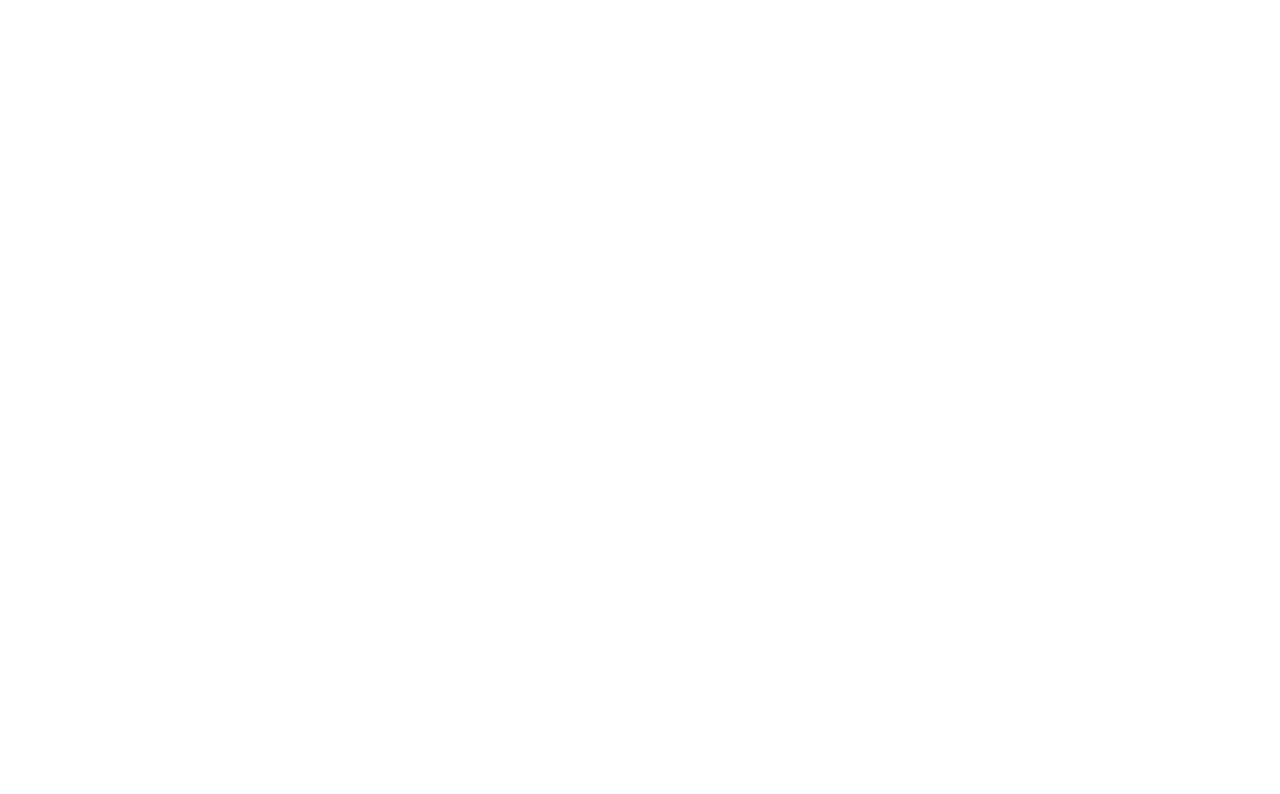
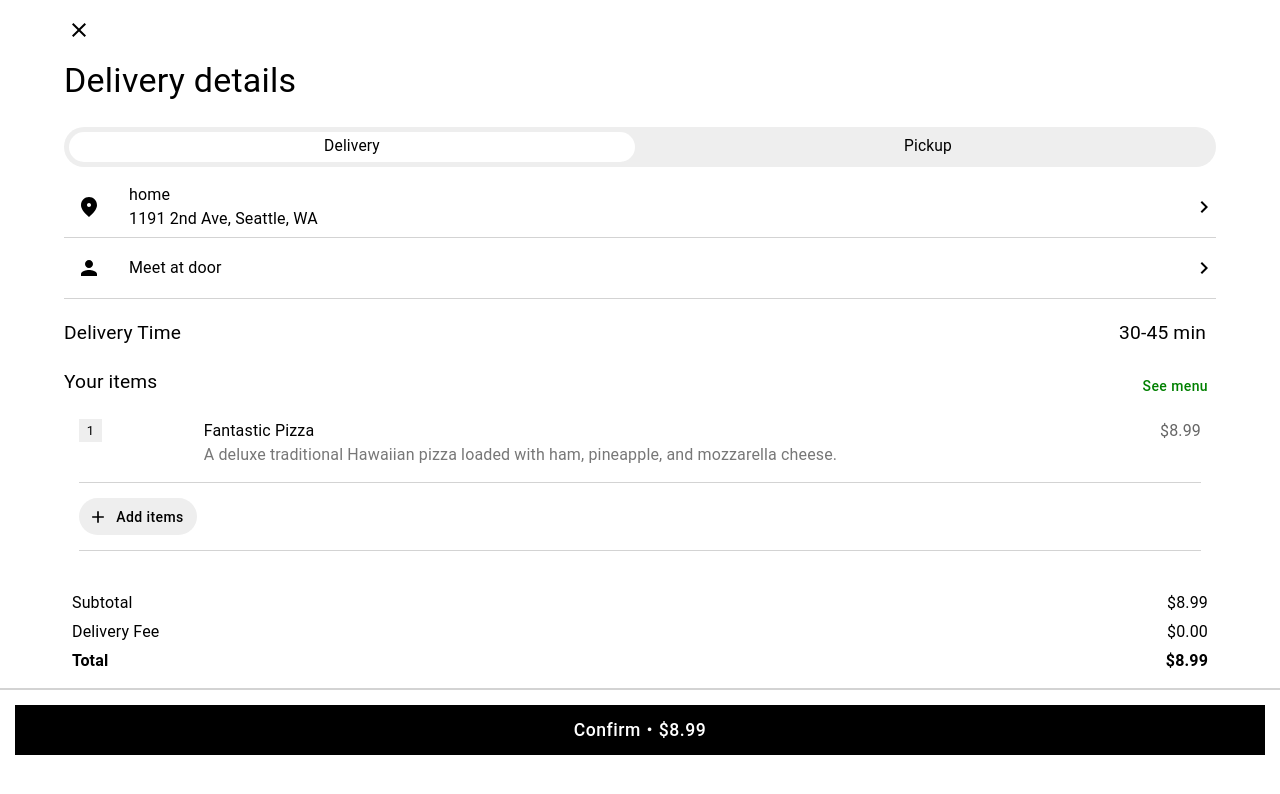
Before and after one commit to ytsujiii/foobar-eats, a React (Create React App) app in the folder frontend/: page /delivery in a window 1280 px wide. Before the commit this address had no page. Shown: the top 794 px of the page. Built offline with nearby package versions, Linux system fonts and the light colour scheme; the HTML template or start-up script is replaced by a standard one.

Commit message:
feat: 支払い確認画面

```diff
--- a/frontend/src/App.tsx
+++ b/frontend/src/App.tsx
@@ -1,6 +1,7 @@
 import { ThemeProvider } from "@mui/material";
 import React from "react";
 import { BrowserRouter, Route, Routes } from "react-router-dom";
+import DeliveryDetailPage from "./pages/DeliveryDetailPage";
 import ItemDetailPage from "./pages/ItemDetailPage";
 import ItemListPage from "./pages/ItemListPage";
 import THEME from "./theme";
@@ -13,6 +14,7 @@
           <Routes>
             <Route path="/items" element={<ItemListPage />} />
             <Route path="/items/:itemId" element={<ItemDetailPage />} />
+            <Route path="/delivery" element={<DeliveryDetailPage />} />
           </Routes>
         </ThemeProvider>
       </BrowserRouter>
--- a/frontend/src/components/CartView.tsx
+++ b/frontend/src/components/CartView.tsx
@@ -5,10 +5,11 @@
 interface Props {
   visible: boolean;
   setVisible: React.Dispatch<React.SetStateAction<boolean>>;
+  onProceed: () => void;
 }
 
 const CartView = (props: Props): React.ReactElement => {
-  const { visible, setVisible } = props;
+  const { visible, setVisible, onProceed } = props;
 
   const displayAttribute = useMemo<"inline-block" | "none">(() => {
     return visible ? "inline-block" : "none";
@@ -38,7 +39,9 @@
           <Typography className={styles["subtotal-value"]}>$8.99</Typography>
         </div>
         <div className={styles["go-to-checkout-button-wrapper"]}>
-          <Button className={styles["go-to-checkout-button"]}>Go to checkout</Button>
+          <Button onClick={onProceed} className={styles["go-to-checkout-button"]}>
+            Go to checkout
+          </Button>
         </div>
       </Box>
     </>
--- a/frontend/src/components/ReceiptToggle.tsx
+++ b/frontend/src/components/ReceiptToggle.tsx
@@ -5,7 +5,7 @@
 
 const ReceiptToggle = (props: ToggleButtonGroupProps): React.ReactElement => {
   const { className, ...restProps } = props;
-  const [alignment, setAlignment] = React.useState("web");
+  const [alignment, setAlignment] = React.useState("delivery");
 
   const handleChange = (event: React.MouseEvent<HTMLElement>, newAlignment: string) => {
     setAlignment(newAlignment);
--- /dev/null
+++ b/frontend/src/pages/DeliveryDetailPage.module.scss
@@ -0,0 +1,179 @@
+$footer-height: 110px;
+
+.container {
+  padding-top: 15px;
+  height: calc(100vh - #{$footer-height});
+  overflow-y: scroll;
+
+  .cancel-button-row {
+    .cancel-button {
+      color: black;
+      width: 30px;
+      height: 30px;
+    }
+  }
+
+  .title {
+    margin: 15px 0;
+  }
+
+  .toggle-button-group {
+    height: 40px;
+    margin: 10px 0;
+
+    .toggle-button {
+      text-transform: none;
+      margin: 5px;
+      display: flex;
+      flex-direction: column;
+
+      .receipt {
+        color: black;
+        font-size: 1.2em;
+      }
+    }
+  }
+
+  .delivery-option-row {
+    display: flex;
+    justify-content: space-between;
+    align-items: center;
+    height: 40px;
+    border-bottom: 1px solid lightgray;
+    padding: 10px 0;
+
+    .leading-icon {
+      width: 50px;
+    }
+
+    .delivery-option-container {
+      flex: auto;
+      padding-left: 15px;
+    }
+  }
+
+  .delivery-time-row {
+    margin: 20px 0;
+    display: flex;
+    justify-content: space-between;
+    padding-right: 10px;
+
+    .label {
+      font-size: 1.2em;
+    }
+
+    .value {
+      font-size: 1.2em;
+    }
+  }
+
+  .items-label-row {
+    display: flex;
+    flex-direction: row;
+    justify-content: space-between;
+    margin-top: 10px;
+
+    .label {
+      font-size: 1.2em;
+    }
+
+    .see-menu-button {
+      color: green;
+      text-transform: none;
+    }
+  }
+
+  .menu-list {
+    .menu {
+      display: flex;
+      margin: 0 15px;
+      padding: 15px 0;
+      border-bottom: lightgray 1px solid;
+
+      .count-label-wrapper {
+        flex: 1;
+
+        .count-label {
+          background-color: #eee;
+          color: black;
+          width: 23px;
+          height: 23px;
+          font-size: 0.8em;
+          display: flex;
+          justify-content: center;
+          align-items: center;
+        }
+      }
+
+      .abstract-wrapper {
+        flex: 7;
+
+        .detail {
+          color: #777;
+        }
+      }
+
+      .price {
+        flex: 1;
+        width: 60px;
+        color: #666;
+        text-align: end;
+      }
+    }
+
+    .add-item-button-row {
+      margin: 0 15px;
+      padding: 15px 0;
+      border-bottom: lightgray 1px solid;
+
+      .add-item-button {
+        color: black;
+        background-color: #eee;
+        height: 37px;
+        width: 118px;
+        border-radius: 20px;
+        text-transform: none;
+      }
+    }
+  }
+
+  .fee-detail {
+    margin: 40px 0 80px;
+    padding: 0 8px;
+
+    .fee-row {
+      display: flex;
+      justify-content: space-between;
+      margin: 5px 0;
+      .label-total {
+        font-weight: bold;
+      }
+      .value-total {
+        font-weight: bold;
+      }
+    }
+  }
+}
+
+.footer {
+  border-top: lightgray 2px solid;
+  position: fixed;
+  bottom: 0;
+  height: $footer-height;
+  width: 100%;
+  display: flex;
+  justify-content: center;
+  align-items: center;
+  background-color: white;
+
+  .confirm-button {
+    background-color: black;
+    color: white;
+    width: 100%;
+    margin: 0 15px 30px;
+    text-transform: none;
+    border-radius: 0;
+    height: 50px;
+    font-size: 1.1em;
+  }
+}
--- /dev/null
+++ b/frontend/src/pages/DeliveryDetailPage.tsx
@@ -0,0 +1,110 @@
+import AddIcon from "@mui/icons-material/Add";
+import ChevronRightIcon from "@mui/icons-material/ChevronRight";
+import CloseIcon from "@mui/icons-material/Close";
+import FmdGoodIcon from "@mui/icons-material/FmdGood";
+import PersonIcon from "@mui/icons-material/Person";
+import { Button, Container, IconButton, ToggleButton, Typography } from "@mui/material";
+import React from "react";
+import { useNavigate } from "react-router-dom";
+import ToggleButtonGroup from "../components/ToggleButtonGroup";
+import styles from "./DeliveryDetailPage.module.scss";
+
+const DeliveryDetailPage = (): React.ReactElement => {
+  const navigate = useNavigate();
+
+  const [alignment, setAlignment] = React.useState("delivery");
+
+  const handleChange = (event: React.MouseEvent<HTMLElement>, newAlignment: string) => {
+    setAlignment(newAlignment);
+  };
+
+  return (
+    <>
+      <Container className={styles["container"]}>
+        <div className={styles["cancel-button-row"]}>
+          <IconButton onClick={() => navigate("/items")} className={styles["cancel-button"]}>
+            <CloseIcon />
+          </IconButton>
+        </div>
+        <Typography variant="h4" className={styles["title"]}>
+          Delivery details
+        </Typography>
+        <ToggleButtonGroup value={alignment} onChange={handleChange} className={styles["toggle-button-group"]}>
+          <ToggleButton value="delivery" className={styles["toggle-button"]}>
+            <Typography className={styles["receipt"]}>Delivery</Typography>
+          </ToggleButton>
+          <ToggleButton value="pickup" className={styles["toggle-button"]}>
+            <Typography className={styles["receipt"]}>Pickup</Typography>
+          </ToggleButton>
+        </ToggleButtonGroup>
+
+        <div className={styles["delivery-option-row"]}>
+          <FmdGoodIcon className={styles["leading-icon"]} />
+          <div className={styles["delivery-option-container"]}>
+            <Typography className={styles["label"]}>home</Typography>
+            <Typography className={styles["detail"]}>1191 2nd Ave, Seattle, WA</Typography>
+          </div>
+          <ChevronRightIcon />
+        </div>
+        <div className={styles["delivery-option-row"]}>
+          <PersonIcon className={styles["leading-icon"]} />
+          <div className={styles["delivery-option-container"]}>
+            <Typography className={styles["label"]}>Meet at door</Typography>
+          </div>
+          <ChevronRightIcon />
+        </div>
+
+        <div className={styles["delivery-time-row"]}>
+          <Typography className={styles["label"]}>Delivery Time</Typography>
+          <Typography className={styles["value"]}>30-45 min</Typography>
+        </div>
+
+        <div className={styles["items-label-row"]}>
+          <Typography className={styles["label"]}>Your items</Typography>
+          <Button className={styles["see-menu-button"]}>See menu</Button>
+        </div>
+
+        <div className={styles["menu-list"]}>
+          <div className={styles["menu"]}>
+            <div className={styles["count-label-wrapper"]}>
+              <Typography className={styles["count-label"]}>1</Typography>
+            </div>
+            <div className={styles["abstract-wrapper"]}>
+              <Typography className={styles["item-name"]}>Fantastic Pizza</Typography>
+              <Typography className={styles["detail"]}>
+                A deluxe traditional Hawaiian pizza loaded with ham, pineapple, and mozzarella cheese.
+              </Typography>
+            </div>
+            <Typography className={styles["price"]}>$8.99</Typography>
+          </div>
+          <div className={styles["add-item-button-row"]}>
+            <Button className={styles["add-item-button"]} startIcon={<AddIcon />}>
+              Add items
+            </Button>
+          </div>
+        </div>
+        <div className={styles["fee-detail"]}>
+          <div className={styles["fee-row"]}>
+            <Typography>Subtotal</Typography>
+            <Typography>$8.99</Typography>
+          </div>
+          <div className={styles["fee-row"]}>
+            <Typography>Delivery Fee</Typography>
+            <Typography>$0.00</Typography>
+          </div>
+          <div className={styles["fee-row"]}>
+            <Typography className={styles["label-total"]}>Total</Typography>
+            <Typography className={styles["value-total"]}>$8.99</Typography>
+          </div>
+        </div>
+      </Container>
+      <div className={styles["footer"]}>
+        <Button onClick={() => navigate("/items")} className={styles["confirm-button"]}>
+          Confirm・$8.99
+        </Button>
+      </div>
+    </>
+  );
+};
+
+export default DeliveryDetailPage;
--- a/frontend/src/pages/ItemListPage.tsx
+++ b/frontend/src/pages/ItemListPage.tsx
@@ -35,7 +35,7 @@
           View cart (1)
         </Button>
       </div>
-      <CartView visible={cartViewVisible} setVisible={setCartViewVisible} />
+      <CartView visible={cartViewVisible} setVisible={setCartViewVisible} onProceed={() => navigate("/delivery")} />
     </>
   );
 };
```
